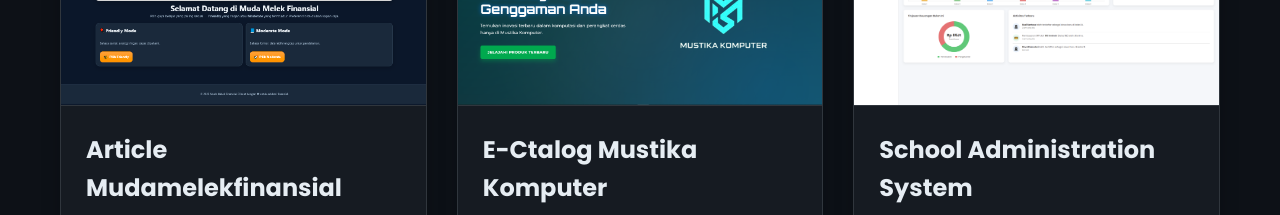
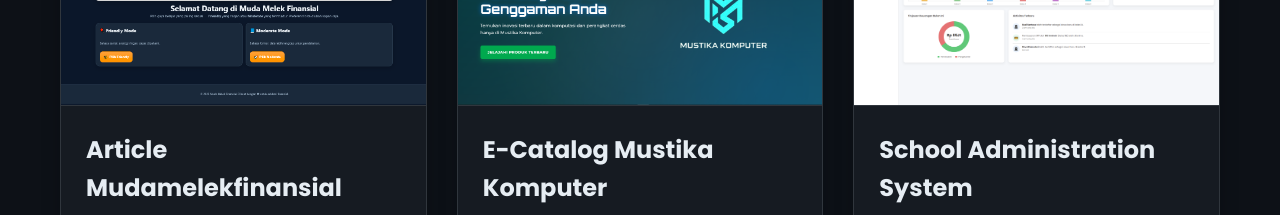
Before and after one commit to ahmdkenz/portofolio-web, a plain HTML site: page index.html in a window 1280 px wide. Shown: the part 4260-4475 px from the top of the page. Drawn offline with Linux system fonts and the light colour scheme.

Commit message:
Inital Commit

```diff
--- a/index.html
+++ b/index.html
@@ -260,7 +260,7 @@
                             <img src="images\project-ecommerce.png" alt="Proyek 2">
                         </div>
                         <div class="project-card-content">
-                            <h3>E-Ctalog Mustika Komputer</h3>
+                            <h3>E-Catalog Mustika Komputer</h3>
                             <p>A MUSTIKA KOMPUTER e-commerce application designed for a modern and futuristic tech shopping experience. Built with an interactive and responsive frontend using React.js, it leverages Firebase for its real-time database and LocalStorage for client-side data management. This application makes it easy for customers to find the latest innovations through intuitive product browsing, cart management, and an efficient checkout process.</p>
                             <div class="project-links">
                                 <a href="https://project-ecommerce-liard.vercel.app/" target="_blank">Live<svg viewBox="0 0 24 24" width="20" height="20" fill="none" stroke="currentColor" stroke-width="2" stroke-linecap="round" stroke-linejoin="round" class="icon"><path d="M18 13v6a2 2 0 0 1-2 2H5a2 2 0 0 1-2-2V8a2 2 0 0 1 2-2h6"></path><polyline points="15 3 21 3 21 9"></polyline><line x1="10" y1="14" x2="21" y2="3"></line></svg></a>
```
